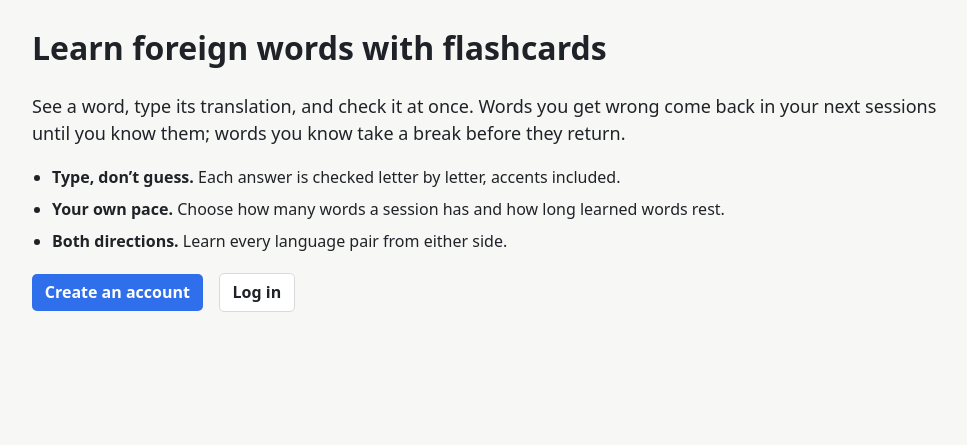
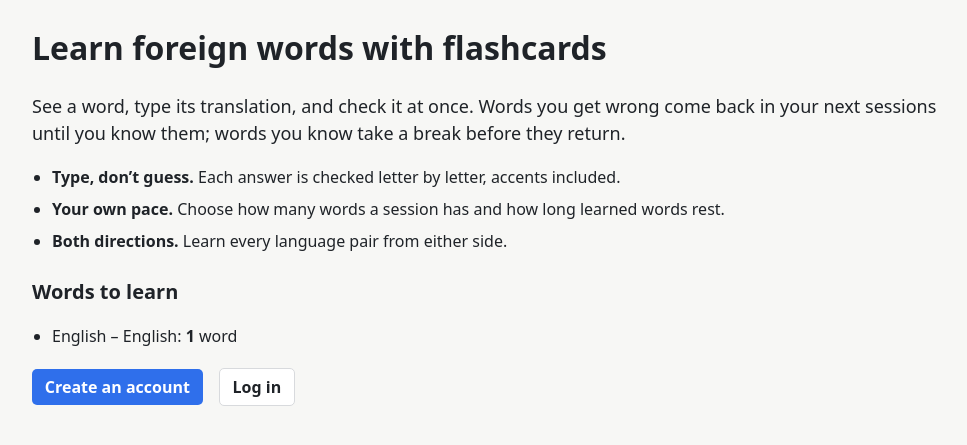
Before and after one commit to AlekseyKolesnikov/FlashCards, a Laravel app: page / in a window 1280 px wide. Shown: the part 51-496 px from the top of the page, without its empty margins (144-1111 px from the left). Run offline with Laravel 12, Linux system fonts and the light colour scheme; data comes from the database, SQL or seed files in the repository; tables that the repository leaves empty hold one stand-in row (values such as "Sample post"); style sheets or scripts are compiled from the project's sources.

Commit message:
shows vocabulary size on the landing page

```diff
--- a/app/Services/Vocabulary.php
+++ b/app/Services/Vocabulary.php
@@ -172,6 +172,32 @@ class Vocabulary
     }
 
     /**
+     * How many cards each language pair has, for the landing page. Language names are in
+     * alphabetical order within a pair, and the pairs are sorted by them.
+     *
+     * @return list<array{label: string, cards: int}>
+     */
+    public function pairSizes(): array
+    {
+        $names = Language::pluck('name', 'id');
+
+        return Card::query()
+            ->selectRaw('LEAST(lang1_id, lang2_id) AS a, GREATEST(lang1_id, lang2_id) AS b, COUNT(*) AS cards')
+            ->groupByRaw('LEAST(lang1_id, lang2_id), GREATEST(lang1_id, lang2_id)')
+            ->toBase()
+            ->get()
+            ->map(function ($pair) use ($names) {
+                $pairNames = [$names[$pair->a], $names[$pair->b]];
+                sort($pairNames, SORT_NATURAL | SORT_FLAG_CASE);
+
+                return ['label' => implode(' – ', $pairNames), 'cards' => (int) $pair->cards];
+            })
+            ->sortBy('label', SORT_NATURAL | SORT_FLAG_CASE)
+            ->values()
+            ->all();
+    }
+
+    /**
      * Parse a "3-7" language pair key.
      *
      * @return array{int, int}|null
--- a/resources/css/app.css
+++ b/resources/css/app.css
@@ -235,6 +235,15 @@ a {
 
 .features li + li {
     margin-top: 0.5rem;
+}
+
+.landing h2 {
+    margin-top: 1.5rem;
+    font-size: 1.25rem;
+}
+
+.pair-sizes {
+    padding-left: 1.25rem;
 }
 
 .container {
--- a/resources/views/landing.blade.php
+++ b/resources/views/landing.blade.php
@@ -34,6 +34,15 @@
             <li><strong>Both directions.</strong> Learn every language pair from either side.</li>
         </ul>
 
+        @if ($pairs)
+            <h2>Words to learn</h2>
+            <ul class="pair-sizes">
+                @foreach ($pairs as $pair)
+                    <li>{{ $pair['label'] }}: <strong>{{ number_format($pair['cards']) }}</strong> {{ Str::plural('word', $pair['cards']) }}</li>
+                @endforeach
+            </ul>
+        @endif
+
         <div class="buttons">
             @auth
                 <a href="{{ url('/app') }}" class="button">Open the app</a>
--- a/routes/web.php
+++ b/routes/web.php
@@ -3,9 +3,10 @@
 // Laravel renders only the landing page and the page that loads the React app
 // (SPECIFICATION.md §10.2). Everything else is the JSON API in routes/api.php.
 
+use App\Services\Vocabulary;
 use Illuminate\Support\Facades\Route;
 
-Route::view('/', 'landing')->name('landing');
+Route::get('/', fn (Vocabulary $vocabulary) => view('landing', ['pairs' => $vocabulary->pairSizes()]))->name('landing');
 
 // Every /app/… URL loads the React app, which picks the screen from the URL.
 Route::view('/app/{path?}', 'app')->where('path', '.*')->name('app');
```
Also changed, not shown: SPECIFICATION.md (+1 -1 lines), tests/Feature/PagesTest.php (+22 -0 lines).
